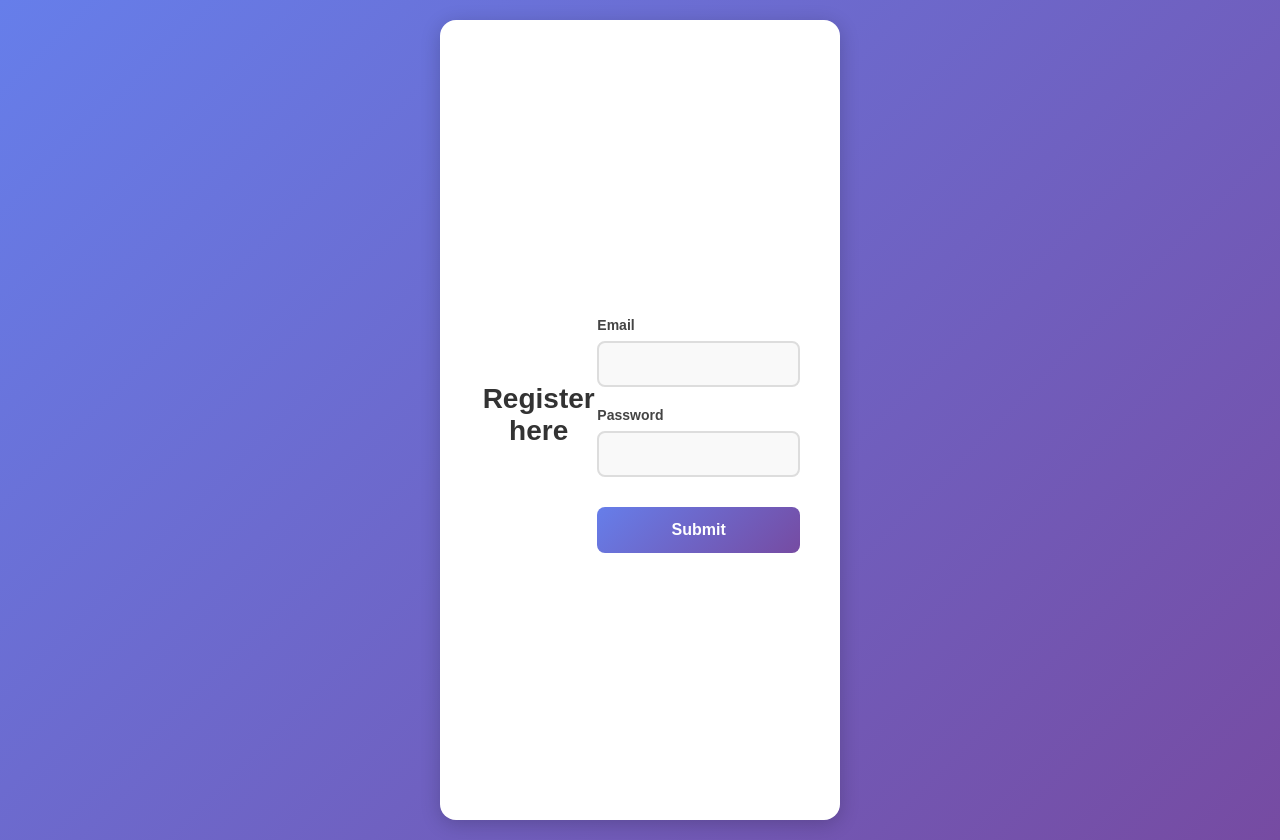
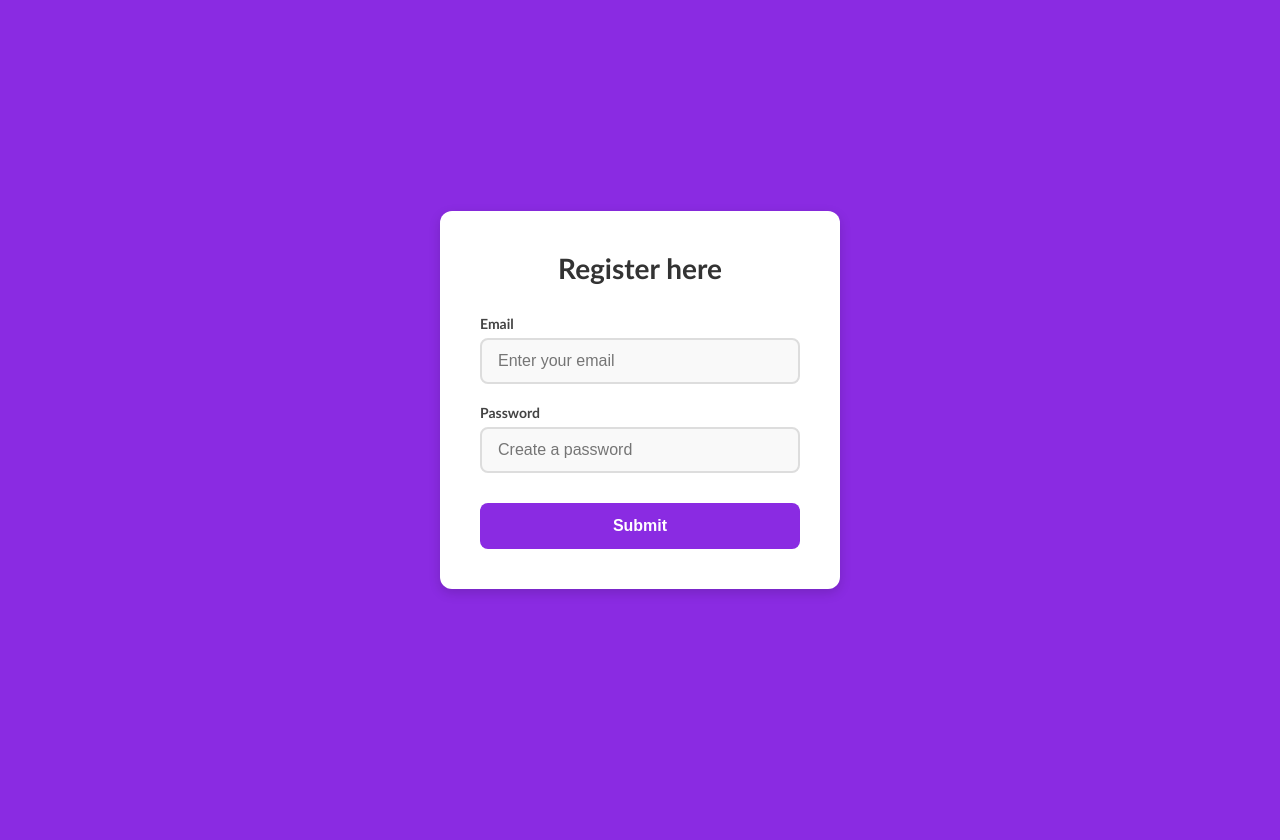
Before and after one commit to aag920/recipe-finder, a React (Create React App) app: page /register in a window 1280 px wide. After the commit the page ends 800 px from the top, so only its background shows below. Built offline with nearby package versions, Linux system fonts and the light colour scheme.

Commit message:
finished styling login and register page

```diff
--- a/src/pages/Login.js
+++ b/src/pages/Login.js
@@ -17,19 +17,33 @@ function Login() {
     setLoginData({ ...loginData, [e.target.name]: e.target.value });
   };
   return (
-    <div>
+    <div className="login-container">
+      <div className="login-box">
         <h1>Login here</h1>
-      <form onSubmit={handleSubmit}>
-        <label>
+        <form className="login-form" onSubmit={handleSubmit}>
+          <label className="login-label">
             Email
-          <input type="text" name="email" onChange={handleInput} />
+            <input
+              className="login-input"
+              type="text"
+              name="email"
+              onChange={handleInput}
+              placeholder="Enter your email"
+            />
           </label>
-        <label>
+          <label className="login-label">
             Password
-          <input type="password" name="password" onChange={handleInput} />
+            <input
+              className="login-input"
+              type="password"
+              name="password"
+              onChange={handleInput}
+              placeholder="Enter your password"
+            />
           </label>
-        <button>Submit</button>
+          <button className="login-button">Submit</button>
         </form>
+      </div>
     </div>
   );
 }
--- a/src/pages/Register.js
+++ b/src/pages/Register.js
@@ -17,19 +17,33 @@ function Register() {
     setRegisterData({ ...registerData, [e.target.name]: e.target.value });
   };
   return (
-    <div>
+    <div className="register-container">
+      <div className="register-box">
         <h1>Register here</h1>
-      <form onSubmit={handleSubmit}>
-        <label>
+        <form className="register-form" onSubmit={handleSubmit}>
+          <label className="register-label">
             Email
-          <input type="text" name="email" onChange={handleInput} />
+            <input
+              className="register-input"
+              type="text"
+              name="email"
+              onChange={handleInput}
+              placeholder="Enter your email"
+            />
           </label>
-        <label>
+          <label className="register-label">
             Password
-          <input type="password" name="password" onChange={handleInput} />
+            <input
+              className="register-input"
+              type="password"
+              name="password"
+              onChange={handleInput}
+              placeholder="Create a password"
+            />
           </label>
-        <button>Submit</button>
+          <button className="register-button">Submit</button>
         </form>
+      </div>
     </div>
   );
 }
--- a/src/styles/Login.css
+++ b/src/styles/Login.css
@@ -1,39 +1,34 @@
-body {
-  margin: 0;
-  padding: 0;
-  font-family: Arial, sans-serif;
-}
-
-div {
+.login-container {
   min-height: 100vh;
   display: flex;
   align-items: center;
   justify-content: center;
-  background: linear-gradient(135deg, #667eea 0%, #764ba2 100%);
+  background: blueviolet;
   padding: 20px;
 }
 
-div > div {
+.login-box {
   background: white;
-  border-radius: 16px;
-  box-shadow: 0 4px 20px rgba(0, 0, 0, 0.2);
+  border-radius: 12px;
+  box-shadow: 0 4px 12px rgba(0, 0, 0, 0.15);
   padding: 40px;
   width: 100%;
   max-width: 400px;
 }
 
-h1 {
+.login-box h1 {
   text-align: center;
   font-size: 28px;
   color: #333;
-  margin: 0 0 10px 0;
+  margin: 0 0 30px 0;
 }
 
-form {
-  margin-top: 30px;
+.login-form {
+  display: flex;
+  flex-direction: column;
 }
 
-label {
+.login-label {
   display: block;
   margin-bottom: 20px;
   font-size: 14px;
@@ -41,10 +36,10 @@ label {
   color: #444;
 }
 
-input {
+.login-input {
   width: 100%;
   padding: 12px 16px;
-  margin-top: 8px;
+  margin-top: 6px;
   font-size: 16px;
   border: 2px solid #ddd;
   border-radius: 8px;
@@ -52,93 +47,76 @@ input {
   box-sizing: border-box;
 }
 
-input:focus {
+.login-input:focus {
   outline: none;
   border-color: #667eea;
   background: white;
 }
 
-button {
+.login-button {
   width: 100%;
   padding: 14px;
   margin-top: 10px;
   font-size: 16px;
   font-weight: 700;
   color: white;
-  background: linear-gradient(135deg, #667eea 0%, #764ba2 100%);
+  background: blueviolet;
   border: none;
   border-radius: 8px;
   cursor: pointer;
 }
 
-button:hover {
+.login-button:hover {
   opacity: 0.9;
 }
 
-button:disabled {
+.login-button:disabled {
   background: #ccc;
   cursor: not-allowed;
+  opacity: 1;
 }
 
-.error-message {
+.login-error {
   background: #ffebee;
   color: #c62828;
   padding: 12px;
   border-radius: 6px;
-  margin-bottom: 20px;
+  margin-bottom: 15px;
   font-size: 14px;
 }
 
-.success-message {
+.login-success {
   background: #e8f5e9;
   color: #2e7d32;
   padding: 12px;
   border-radius: 6px;
-  margin-bottom: 20px;
+  margin-bottom: 15px;
   font-size: 14px;
 }
 
-.register-link {
+.login-link {
   text-align: center;
   margin-top: 20px;
   font-size: 14px;
   color: #666;
 }
 
-.register-link a {
+.login-link a {
   color: #667eea;
   text-decoration: none;
   font-weight: 600;
 }
 
-.register-link a:hover {
+.login-link a:hover {
   text-decoration: underline;
 }
 
-@media (max-width: 768px) {
-  div > div {
+@media (max-width: 480px) {
+  .login-box {
     padding: 30px 20px;
   }
 
-  h1 {
+  .login-box h1 {
     font-size: 24px;
   }
 }
-
-@media (max-width: 480px) {
-  div > div {
-    padding: 25px 15px;
-  }
-
-  h1 {
-    font-size: 22px;
-  }
-
-  input {
-    padding: 10px 14px;
-  }
-
-  button {
-    padding: 12px;
-  }
-}
--- a/src/styles/Register.css
+++ b/src/styles/Register.css
@@ -1,27 +1,122 @@
-@media (max-width: 768px) {
-  div > div {
+.register-container {
+  min-height: 100vh;
+  display: flex;
+  align-items: center;
+  justify-content: center;
+  background: blueviolet;
+  padding: 20px;
+}
+
+.register-box {
+  background: white;
+  border-radius: 12px;
+  box-shadow: 0 4px 12px rgba(0, 0, 0, 0.15);
+  padding: 40px;
+  width: 100%;
+  max-width: 400px;
+}
+
+.register-box h1 {
+  text-align: center;
+  font-size: 28px;
+  color: #333;
+  margin: 0 0 30px 0;
+}
+
+.register-form {
+  display: flex;
+  flex-direction: column;
+}
+
+.register-label {
+  display: block;
+  margin-bottom: 20px;
+  font-size: 14px;
+  font-weight: 600;
+  color: #444;
+}
+
+.register-input {
+  width: 100%;
+  padding: 12px 16px;
+  margin-top: 6px;
+  font-size: 16px;
+  border: 2px solid #ddd;
+  border-radius: 8px;
+  background: #f9f9f9;
+  box-sizing: border-box;
+}
+
+.register-input:focus {
+  outline: none;
+  border-color: #667eea;
+  background: white;
+}
+
+.register-button {
+  width: 100%;
+  padding: 14px;
+  margin-top: 10px;
+  font-size: 16px;
+  font-weight: 700;
+  color: white;
+  background: blueviolet;
+  border: none;
+  border-radius: 8px;
+  cursor: pointer;
+}
+
+.register-button:hover {
+  opacity: 0.9;
+}
+
+.register-button:disabled {
+  background: #ccc;
+  cursor: not-allowed;
+  opacity: 1;
+}
+
+.register-error {
+  background: #ffebee;
+  color: #c62828;
+  padding: 12px;
+  border-radius: 6px;
+  margin-bottom: 15px;
+  font-size: 14px;
+}
+
+.register-success {
+  background: #e8f5e9;
+  color: #2e7d32;
+  padding: 12px;
+  border-radius: 6px;
+  margin-bottom: 15px;
+  font-size: 14px;
+}
+
+.register-link {
+  text-align: center;
+  margin-top: 20px;
+  font-size: 14px;
+  color: #666;
+}
+
+.register-link a {
+  color: #667eea;
+  text-decoration: none;
+  font-weight: 600;
+}
+
+.register-link a:hover {
+  text-decoration: underline;
+}
+
+@media (max-width: 480px) {
+  .register-box {
     padding: 30px 20px;
   }
 
-  h1 {
+  .register-box h1 {
     font-size: 24px;
   }
 }
-
-@media (max-width: 480px) {
-  div > div {
-    padding: 25px 15px;
-  }
-
-  h1 {
-    font-size: 22px;
-  }
-
-  input {
-    padding: 10px 14px;
-  }
-
-  button {
-    padding: 12px;
-  }
-}
```
Lines whose indentation alone changed are shown as unchanged.
